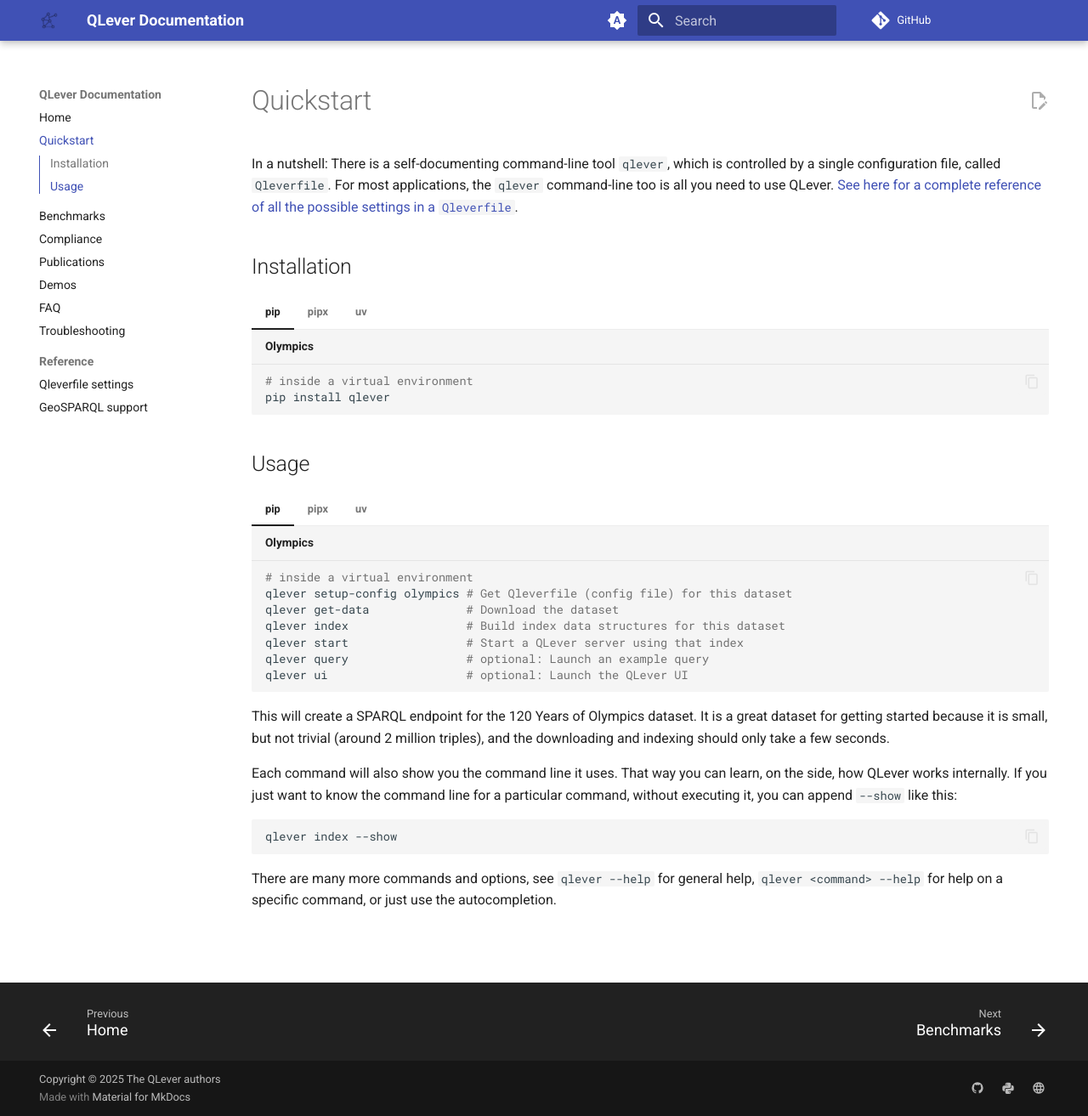
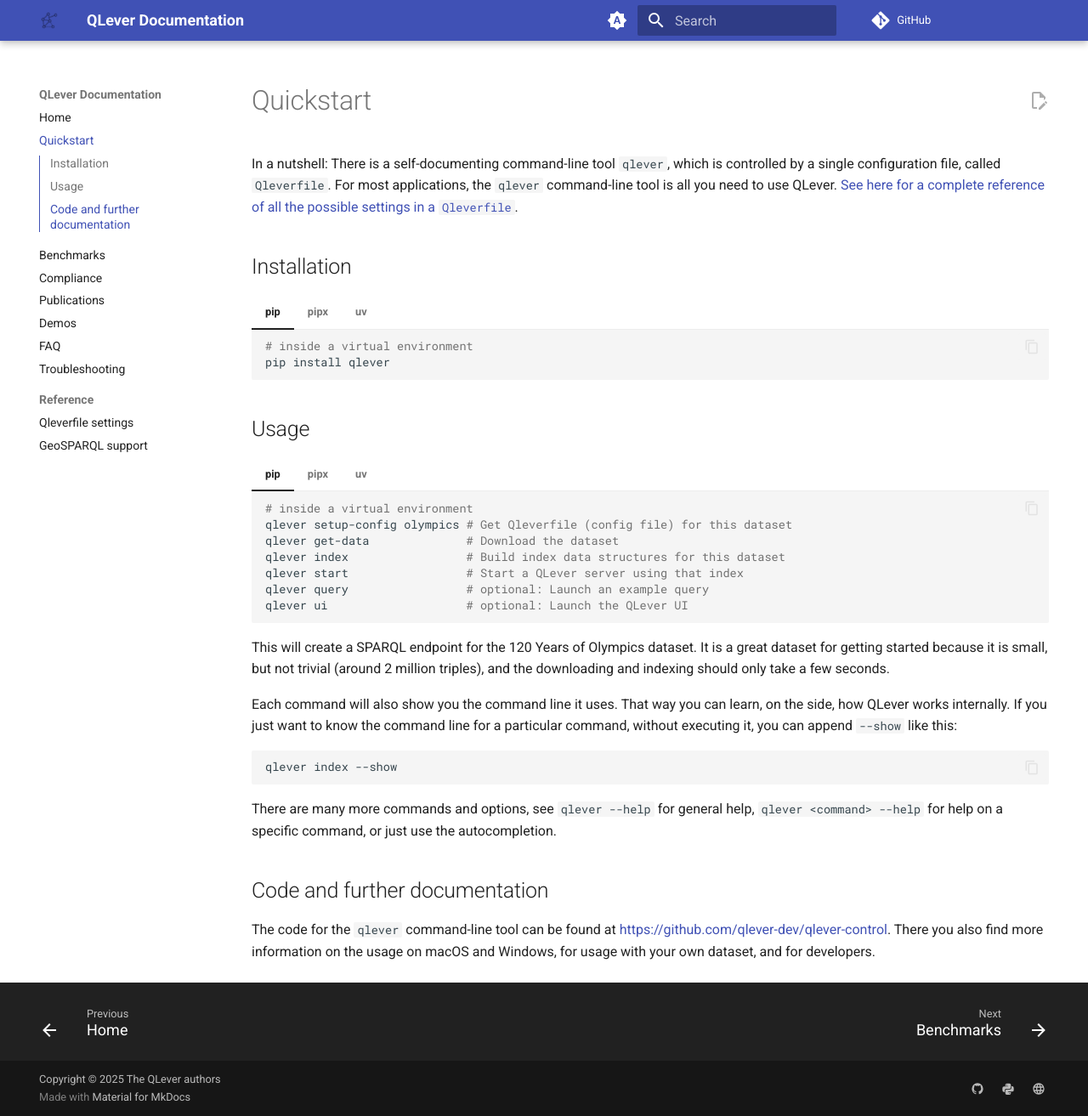
Before and after one commit to qlever-dev/qlever-docs, an MkDocs documentation site: the page built from docs/quickstart.md, in a window 1280 px wide and 1313 px high. Shown: the whole window at 85% size. Built offline with MkDocs 1.6.1 and Material for MkDocs 9.7.7, drawn with Linux system fonts in a browser that asks for light colours; plug-ins that fetch from the network failed and are left out; comment, search, counter and statistics services are not loaded; the version menu is left out.

Commit message:
Minor revision

````diff
--- a/docs/quickstart.md
+++ b/docs/quickstart.md
@@ -2,29 +2,29 @@
 
 In a nutshell: There is a self-documenting command-line
 tool `qlever`, which is controlled by a single configuration file, called
-`Qleverfile`. For most applications, the `qlever` command-line too is all you
+`Qleverfile`. For most applications, the `qlever` command-line tool is all you
 need to use QLever. [See here for a complete reference of all the possible settings in a `Qleverfile`](/qleverfile/).
 
 ## Installation
 
 === "pip"
-    ``` bash title="Olympics"
+    ``` bash
     # inside a virtual environment
     pip install qlever
     ```
 === "pipx"
-    ``` bash title="Olympics"
+    ``` bash
     pipx install qlever
     ```
 === "uv"
-    ```bash title="Olympics"
+    ```bash
     uv tool install --upgrade qlever
     ```
 
 ## Usage
 
 === "pip"
-    ``` bash title="Olympics"
+    ``` bash
     # inside a virtual environment
     qlever setup-config olympics # Get Qleverfile (config file) for this dataset
     qlever get-data              # Download the dataset
@@ -34,7 +34,7 @@ need to use QLever. [See here for a complete reference of all the possible setti
     qlever ui                    # optional: Launch the QLever UI
     ```
 === "pipx"
-    ``` bash title="Olympics"
+    ``` bash
     qlever setup-config olympics # Get Qleverfile (config file) for this dataset
     qlever get-data              # Download the dataset
     qlever index                 # Build index data structures for this dataset
@@ -43,7 +43,7 @@ need to use QLever. [See here for a complete reference of all the possible setti
     qlever ui                    # optional: Launch the QLever UI
     ```
 === "uv"
-    ```bash title="Olympics"
+    ```bash
     uvx qlever setup-config olympics # Get Qleverfile (config file) for this dataset
     uvx qlever get-data              # Download the dataset
     uvx qlever index                 # Build index data structures for this dataset
@@ -61,3 +61,10 @@ qlever index --show
 ```
 
 There are many more commands and options, see `qlever --help` for general help, `qlever <command> --help` for help on a specific command, or just use the autocompletion.
+
+## Code and further documentation
+
+The code for the `qlever` command-line tool can be found at
+https://github.com/qlever-dev/qlever-control. There you also find more
+information on the usage on macOS and Windows, for usage with your own dataset,
+and for developers.
````
